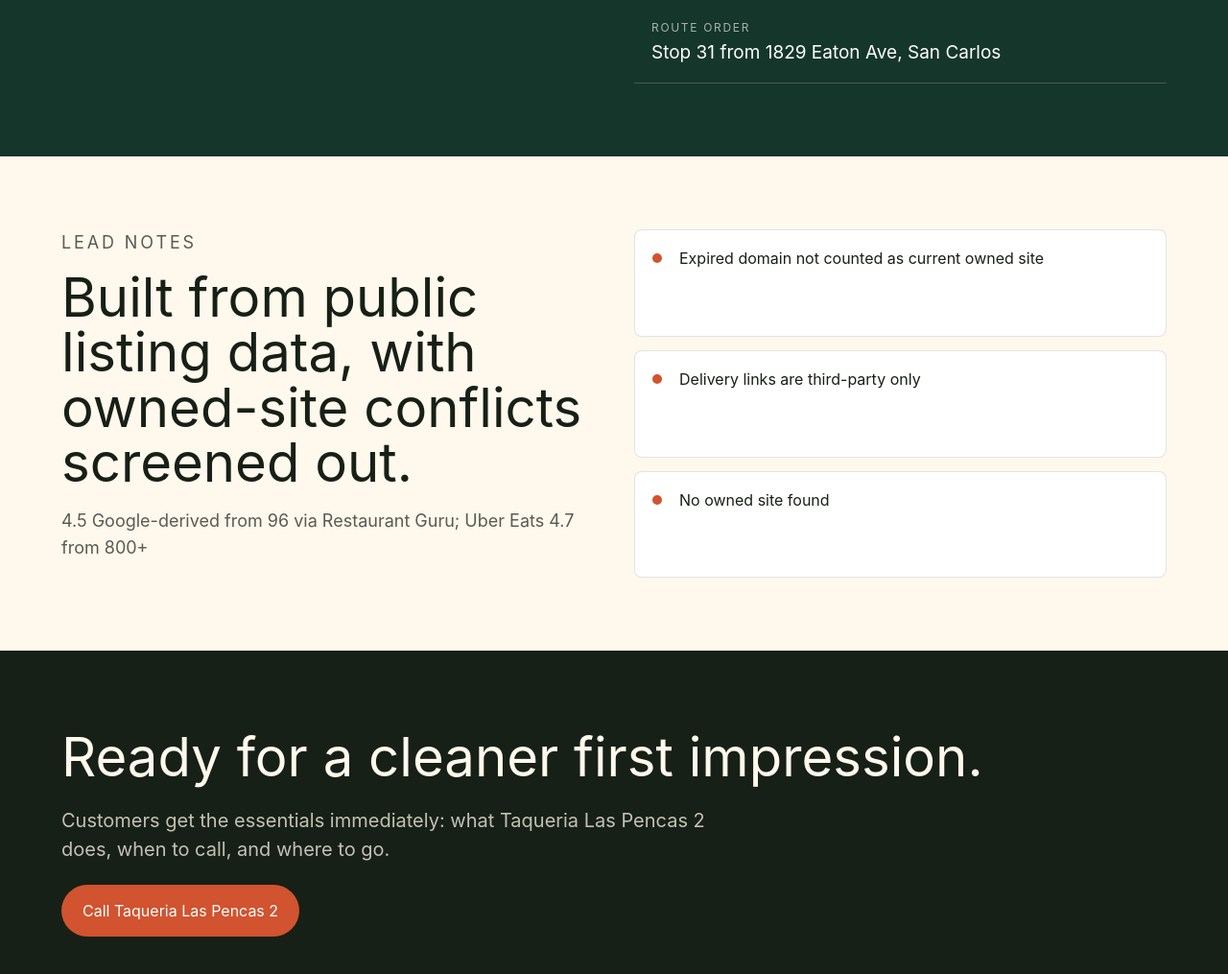
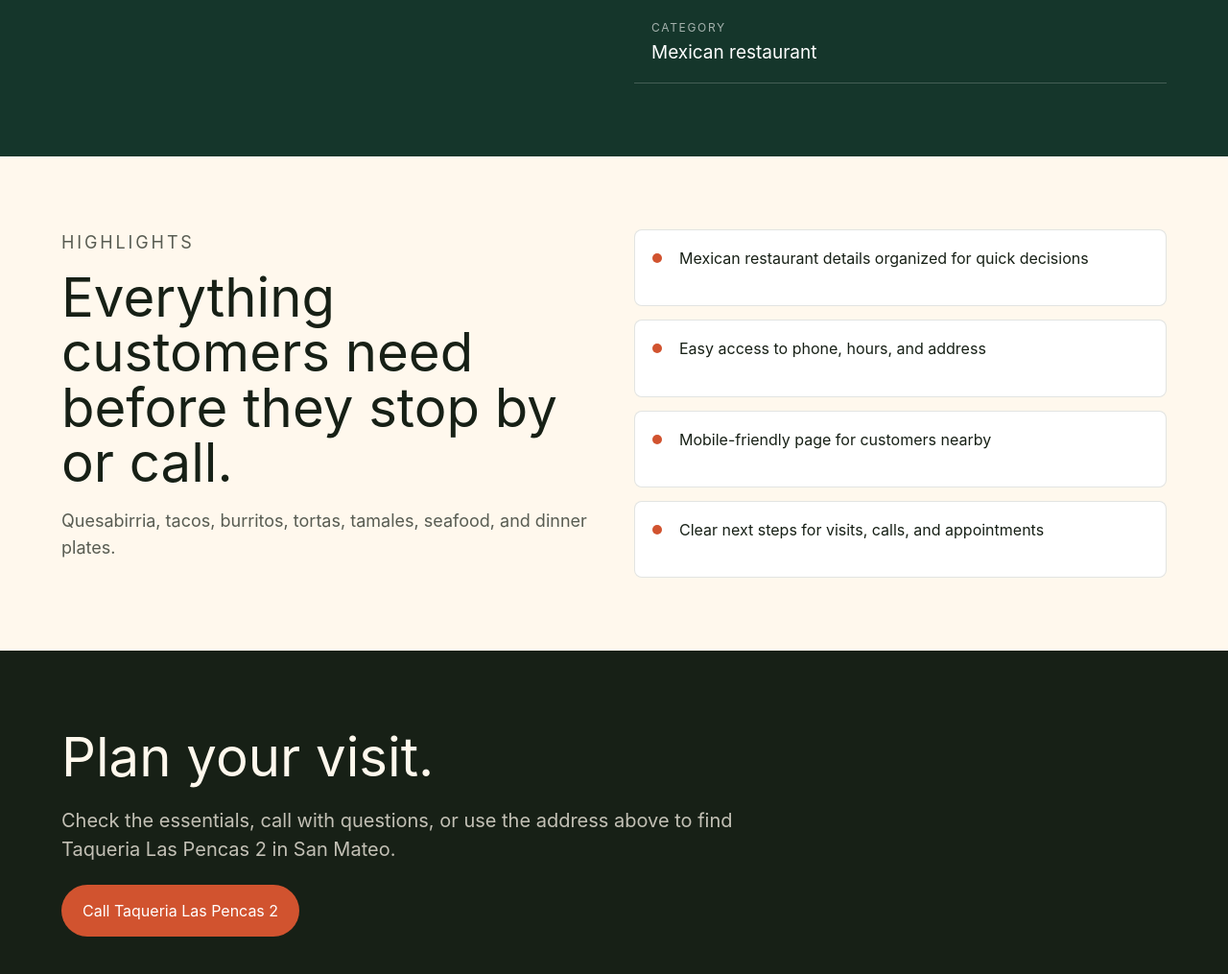
Before and after one commit to axel-slid/taqueria-las-pencas-2, a website: page index.html in a window 1280 px wide. Shown: the part 1745-2760 px from the top of the page at 96% size. Drawn offline with Linux system fonts and the light colour scheme.

Commit message:
Make webpage copy demo ready

```diff
--- a/index.html
+++ b/index.html
@@ -46,7 +46,7 @@
       </section>
 
       <section class="intro">
-        <p>The restaurant performs well on delivery apps, but an owned page helps control menu highlights, catering interest, and pickup calls.</p>
+        <p>Taqueria Las Pencas 2 gives customers a simple place to check services, hours, and contact details before they visit or call.</p>
       </section>
 
       <section class="split" id="services">
@@ -70,26 +70,27 @@
         <dl>
           <div><dt>Phone</dt><dd>(650) 315-2274</dd></div>
           <div><dt>Hours</dt><dd>Daily 10 AM-10 PM</dd></div>
-          <div><dt>Route order</dt><dd>Stop 31 from 1829 Eaton Ave, San Carlos</dd></div>
+          <div><dt>Category</dt><dd>Mexican restaurant</dd></div>
         </dl>
       </section>
 
       <section class="proof" id="proof">
         <div>
-          <p class="section-kicker">Lead notes</p>
-          <h2>Built from public listing data, with owned-site conflicts screened out.</h2>
-          <p>4.5 Google-derived from 96 via Restaurant Guru; Uber Eats 4.7 from 800+</p>
+          <p class="section-kicker">Highlights</p>
+          <h2>Everything customers need before they stop by or call.</h2>
+          <p>Quesabirria, tacos, burritos, tortas, tamales, seafood, and dinner plates.</p>
         </div>
         <ul>
-          <li>Expired domain not counted as current owned site</li>
-          <li>Delivery links are third-party only</li>
-          <li>No owned site found</li>
+          <li>Mexican restaurant details organized for quick decisions</li>
+          <li>Easy access to phone, hours, and address</li>
+          <li>Mobile-friendly page for customers nearby</li>
+          <li>Clear next steps for visits, calls, and appointments</li>
         </ul>
       </section>
 
       <section class="cta">
-        <h2>Ready for a cleaner first impression.</h2>
-        <p>Customers get the essentials immediately: what Taqueria Las Pencas 2 does, when to call, and where to go.</p>
+        <h2>Plan your visit.</h2>
+        <p>Check the essentials, call with questions, or use the address above to find Taqueria Las Pencas 2 in San Mateo.</p>
         <a class="button primary" href="tel:+16503152274">Call Taqueria Las Pencas 2</a>
       </section>
     </main>
```
Also changed, not shown: dist/index.html.
